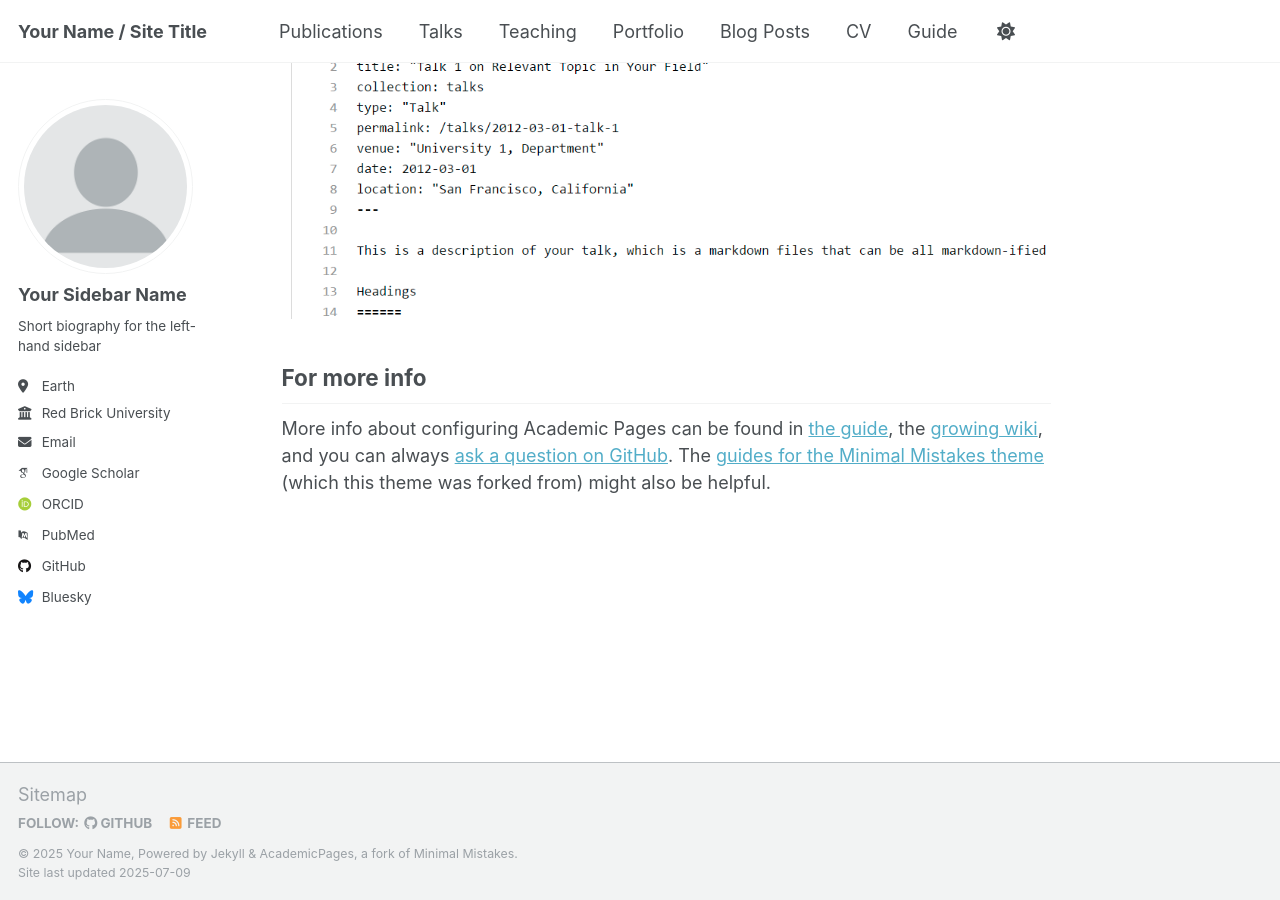
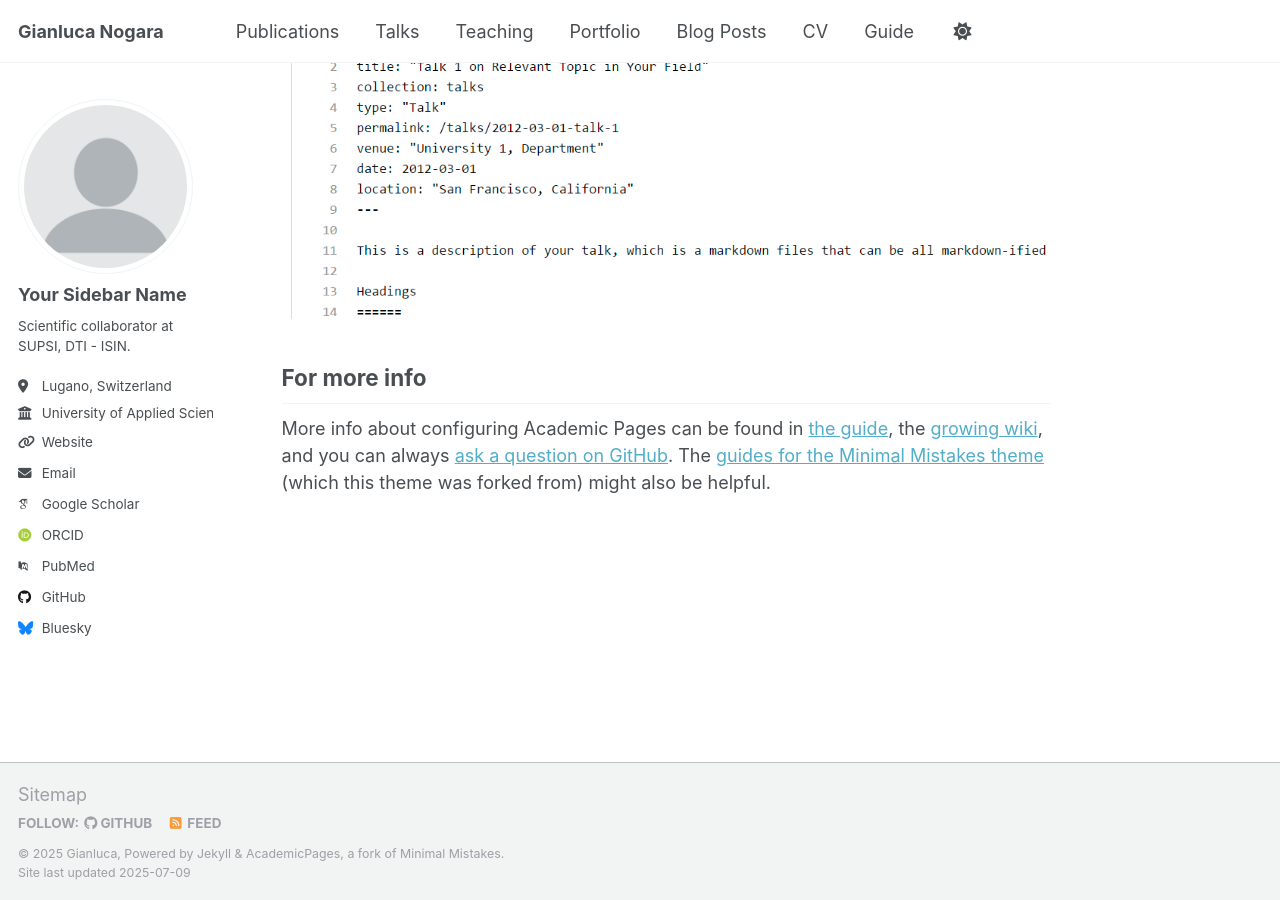
Before and after one commit to gi-ux/gi-ux, a Jekyll site: the page built from _pages/about.md, in a window 1280 px wide and 900 px high, scrolled down 2880 px. Built offline with Jekyll 4.4.1, drawn with Linux system fonts in a browser that asks for light colours; some web fonts are replaced; a script that is not in the unit is left out.

Commit message:
Edit _config.yml

```diff
--- a/_config.yml
+++ b/_config.yml
@@ -9,13 +9,13 @@
 # Basic Site Settings
 locale                   : "en-US"
 site_theme               : "default"
-title                    : "Your Name / Site Title"
+title                    : "Gianluca Nogara"
 title_separator          : "-"
-name                     : &name "Your Name"
+name                     : &name "Gianluca"
 description              : &description "personal description"
-url                      : https://academicpages.github.io # the base hostname & protocol for your site e.g. "https://[your GitHub username].github.io" or if you already have some other page hosted on Github then use "https://[your GitHub username].github.io/[Your Repo Name]"
+url                      : https://gi-ux.github.io # the base hostname & protocol for your site e.g. "https://[your GitHub username].github.io" or if you already have some other page hosted on Github then use "https://[your GitHub username].github.io/[Your Repo Name]"
 baseurl                  : "" # the subpath of your site, e.g. "/blog"
-repository               : "academicpages/academicpages.github.io"
+repository               : "gi-ux/gi-ux.github.io"
 
 # Site Author - The following control what appear as part of the author content on the side bar.
 #               If a field is blank the icon and link will not appear, otherwise it will be shown.
@@ -25,11 +25,11 @@ author:
   avatar           : "profile.png"
   name             : "Your Sidebar Name"
   pronouns         : # example: "she/her"
-  bio              : "Short biography for the left-hand sidebar"
-  location         : "Earth"
-  employer         : "Red Brick University"
-  uri              : # URL
-  email            : "none@example.org"
+  bio              : "Scientific collaborator at SUPSI, DTI - ISIN."
+  location         : "Lugano, Switzerland"
+  employer         : "University of Applied Sciences and Arts of Southern Switzerland (SUPSI)"
+  uri              : "https://www.supsi.ch/gianluca-nogara" # URL to your profile page
+  email            : "gianluca.nogara@supsi.ch"
 
   # Academic websites
   academia         : # URL
```
